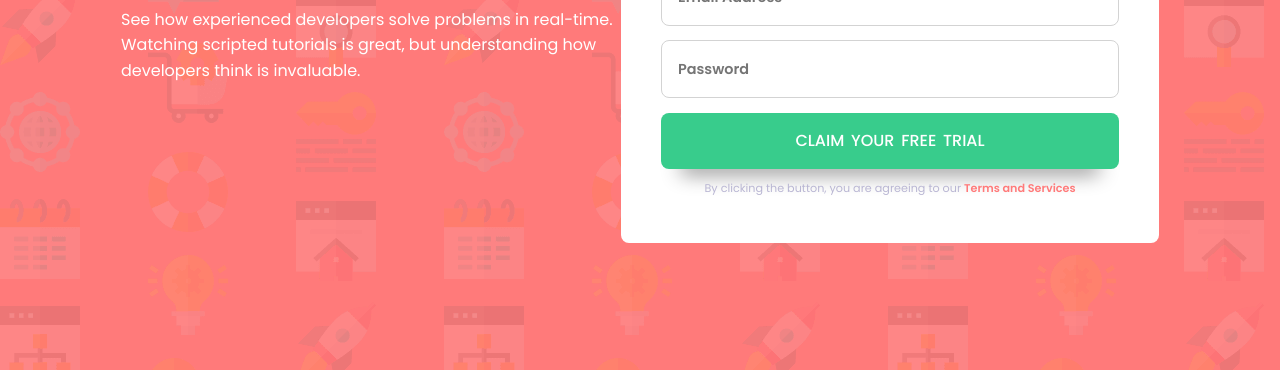
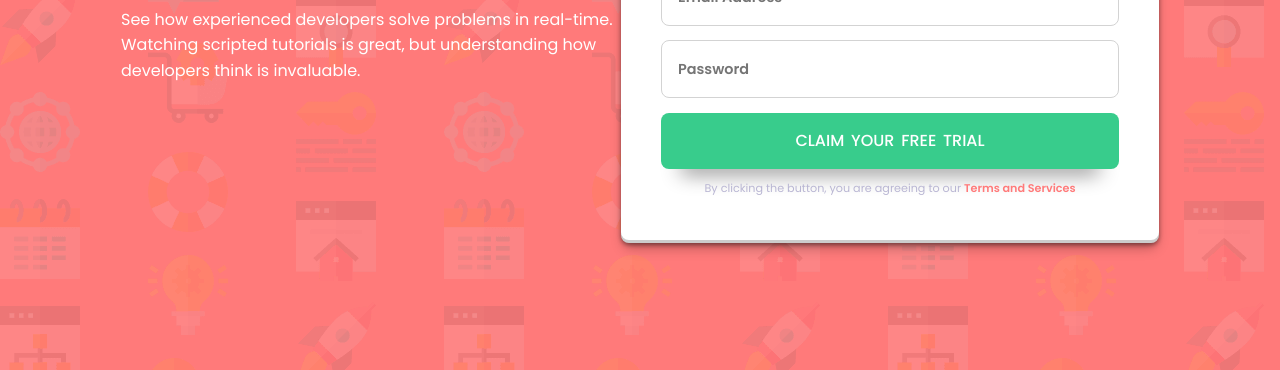
Before and after one commit to kenreibman/intro-component, a plain HTML site: page index.html in a window 1280 px wide. Shown: the part 430-800 px from the top of the page. Drawn offline with Linux system fonts and the light colour scheme.

Commit message:
added box shadow to form__signup

```diff
--- a/css/style.css
+++ b/css/style.css
@@ -171,6 +171,8 @@ span {
   margin-top: 1.3rem;
 
   width: 100%;
+  box-shadow: rgba(0, 0, 0, 0.4) 0px 2px 4px,
+    rgba(0, 0, 0, 0.3) 0px 7px 13px -3px, rgba(0, 0, 0, 0.2) 0px -3px 0px inset;
 }
 
 /* INDIVIDUAL FORM INPUT */
```
